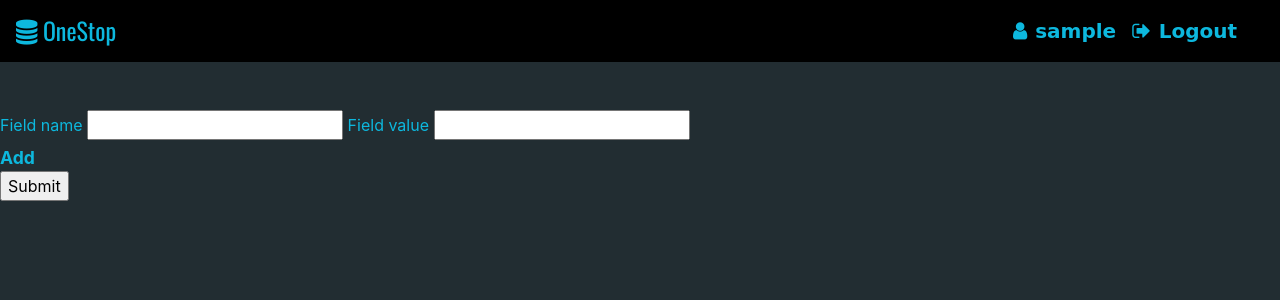
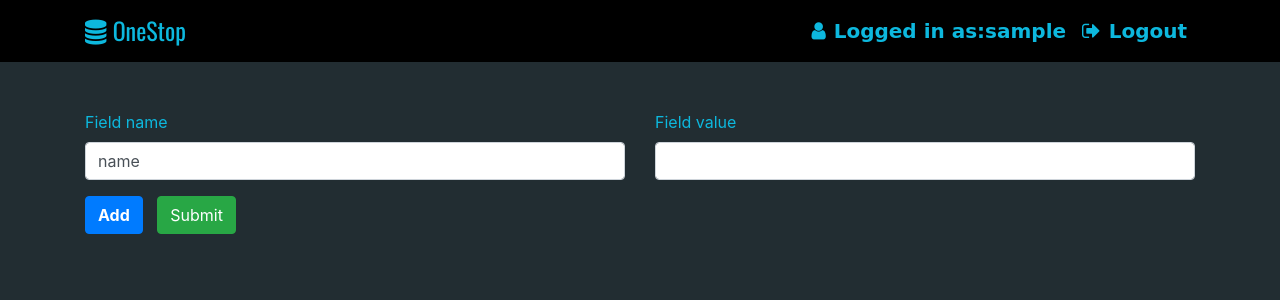
Before and after one commit to kumanik/onestop, a Django app: page /addEvent in a window 1280 px wide. Shown: the top 300 px of the page. Run offline with Django 3.2, Linux system fonts and the light colour scheme; the visitor is signed in with stand-in values (Sample User, id 1); parts of the project's set-up code (start-up, migrations or seed data) failed here and were passed over; some libraries are stand-ins or nearby versions; some web fonts are replaced.

Commit message:
UI improvements

```diff
--- a/base/templates/base/addEvent.html
+++ b/base/templates/base/addEvent.html
@@ -8,20 +8,29 @@
 </style>
 		<br>
 		<br>
+		<div class="container">
 			<form class="field_wrapper" id="eventForm" method="POST">
 				{% csrf_token %}
-
+				<div class="row">
+					<div class="col">
+						<div class="form-group">
 							<label>Field name</label>
-		        <input type="text" name="field_name[]" value=""/>
+							<input type="text" name="field_name[]" value="name" class="form-control"/>
+						</div>
+					</div>
+					<div class="col">
+						<div class="form-group">
 							<label>Field value</label>
-		        <input type="text" name="field_value[]" value=""/>
-		        <br>
-		        <a href="javascript:void(0);" class="add_button" title="Add field"><strong>Add</strong></a>
-		        <br>
-      <input type="submit" class="submit"/>
+							<input type="text" name="field_value[]" value="" class="form-control"/>
+						</div>
+					</div>
+				</div>
 
 
+			        <a href="javascript:void(0);" class="btn btn-primary btn-outline" id="add_button" title="Add field" style="margin-right:10px"><strong>Add</strong></a>
+	      			<input class="btn btn-success btn-outline" type="submit" id="btnSubmit"/>
 			</form>
+		</div>
         <script type="text/javascript" src="https://code.jquery.com/jquery-3.5.1.js" integrity="sha256-QWo7LDvxbWT2tbbQ97B53yJnYU3WhH/C8ycbRAkjPDc=" crossorigin="anonymous"></script>
 	    <script>// https://github.com/HasanQQ/formToJson.git
 			$.fn.formToJson=function(){form=$(this);var formArray=form.serializeArray(),jsonOutput={};return $.each(formArray,(function(i,element){var elemNameSplit=element.name.split("["),elemObjName="jsonOutput";$.each(elemNameSplit,(function(nameKey,value){nameKey!=elemNameSplit.length-1?(elemObjName="]"==value.slice(value.length-1)?"]"===value?elemObjName+"["+Object.keys(eval(elemObjName)).length+"]":elemObjName+"["+value:elemObjName+"."+value,void 0===eval(elemObjName)&&eval(elemObjName+" = {};")):"]"==value.slice(value.length-1)?"]"===value?eval(elemObjName+"["+Object.keys(eval(elemObjName)).length+"] = '"+element.value.replace("'","\\'")+"';"):eval(elemObjName+"["+value+" = '"+element.value.replace("'","\\'")+"';"):eval(elemObjName+"."+value+" = '"+element.value.replace("'","\\'")+"';")}))})),jsonOutput};
@@ -29,20 +38,22 @@
 
 	    <script type="text/javascript">
 			$(document).ready(function(){
-			    var addButton = $('.add_button');
-			    var wrapper = $('.field_wrapper');
-			    var submit_button = $('.submit');
-			    var fieldHTML = '<label>Field name </label><input type="text" name="field_name[]" value=""/><label>Field value </label><input type="text" name="field_value[]" value=""/><br>'; //New input field html
-			    var line = '<br>';
+
+			    var addButton = $('#add_button');
+			    var wrapper = $('#eventForm');
+			    var submit_button = $('#btnSubmit');
+			    var fieldHTML = '<div class="row"><div class="col"><div class="form-group"><label>Field name</label><input type="text" name="field_name[]" value="" class="form-control"/></div></div><div class="col"><div class="form-group"><label>Field value</label><input type="text" name="field_value[]" value="" class="form-control"/></div></div>';
+
 			    $(addButton).click(function(){
 
 			            $(wrapper).append(fieldHTML);
 			            $(wrapper).append(addButton);
-                  		$(wrapper).append(line);
                  		$(wrapper).append(submit_button);
 			    });
 			});
+
 		    $("#eventForm").submit(function(e) {
+				$("#btnSubmit").prop("disabled", true);
 				var json_obj=$(this).formToJson()
 		        var json_send = {}
 		        var count = Object.keys(json_obj).length;
@@ -50,6 +61,7 @@
 		      	for(var i=0; i<count; i++){
 		        	json_send[json_obj.field_name[i]] = json_obj.field_value[i]
 		        }
+
 		        $.ajax({
 			        type:'POST',
 			        url:'{% url "addEvent" %}',
--- a/base/templates/base/based.html
+++ b/base/templates/base/based.html
@@ -66,19 +66,23 @@ a:hover {
 }
 	</style>
 <body>
-<nav class="navbar navbar-expand-sm navbar-light">
-	  	<span class="fa fa-database"><a href="{% url 'index' %}" style="font-size: 3vh ;font-family: 'Oswald', sans-serif;"> OneStop</a></span>
-
+<nav class="navbar navbar-expand-lg navbar-light">
       <div class="container nav-cont">
 
+		<span class="fa fa-database">
+  				<a href="{% url 'index' %}" style="font-size: 3vh ;font-family: 'Oswald', sans-serif;"> OneStop</a>
+  		</span>
         <button class="navbar-toggler navbar-toggler-right" data-toggle="collapse" data-target="#navbarCollapse">
           <span class="navbar-toggler-icon"></span>
         </button>
         <div class="collapse navbar-collapse" id="navbarCollapse">
+
           <ul class="navbar-nav ml-auto">
+			{% block search %}
+			{% endblock %}
             {% if not user.is_anonymous %}
             <li class="nav-item">
-              <a class="nav-link"><span class="fa fa-user pr-2"></span>{{user}}</a>
+              <a class="nav-link"><span class="fa fa-user pr-2"></span>Logged in as:{{user}}</a>
             </li>
             <li class="nav-item">
               <a href="{{ '/accounts/logout/' }}" class="nav-link"><span class="fa fa-sign-out pr-2"></span>Logout</a>
--- a/base/templates/base/studentList.html
+++ b/base/templates/base/studentList.html
@@ -7,14 +7,14 @@ body{
 }
     ol{
 
-        font-size: 2.3vh;
+        font-size: 2vh;
     }
     a{
 
-        font-size: 2.8vh;
+        font-size: 2.5vh;
     }
     p{
-        font-size: 3vh;
+        font-size: 2.5vh;
         color: #0DB8DE;
     }
     </style>
--- a/base/views.py
+++ b/base/views.py
@@ -29,7 +29,6 @@ def viewEvent(request, event_id):
     except:
         pass
     count = len(event.student_lists)
-    print(count)
     return render(request, 'base/eventDetails.html', {'event': event, 'event_dict': event_dict, 'count': count})
 
 
```
Also changed, not shown: base/templates/base/eventDetails.html (+26 -30 lines), base/templates/base/eventList.html (+20 -15 lines), base/templates/base/update_event.html (+23 -15 lines). Lines whose indentation alone changed are shown as unchanged.
